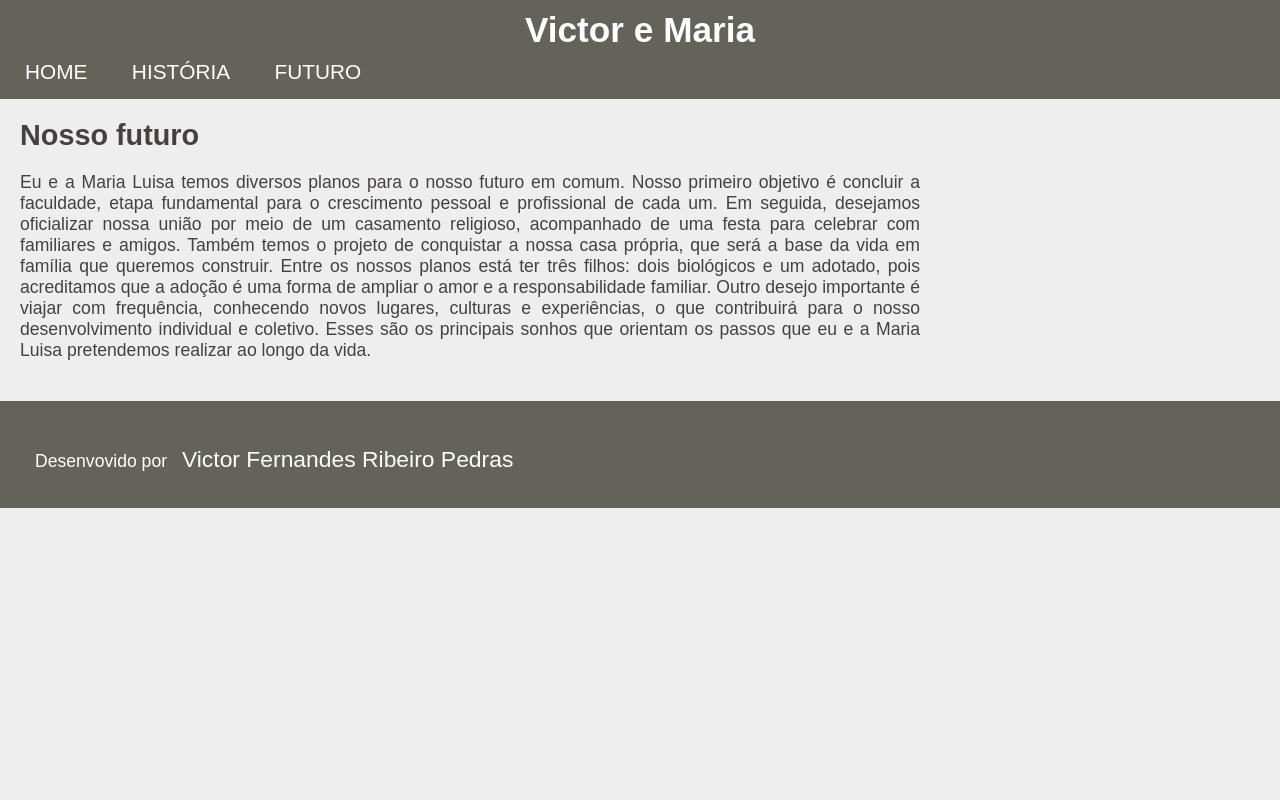
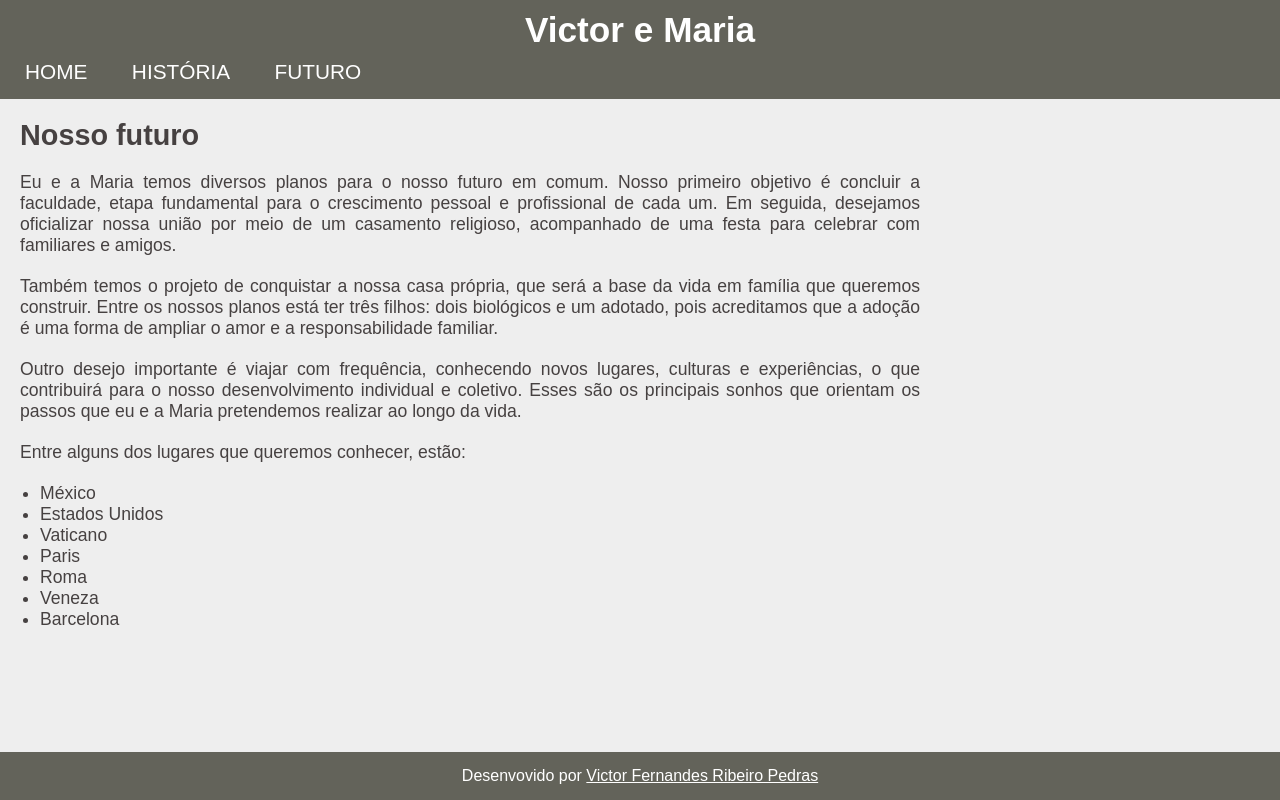
Before and after one commit to victorpedras/Exercicio-FrontEnd, a plain HTML site: page futuro.html in a window 1280 px wide. Drawn offline with Linux system fonts and the light colour scheme.

Commit message:
Finalizado

```diff
--- a/futuro.html
+++ b/futuro.html
@@ -19,10 +19,26 @@
     </header>
     <main>
         <h2>Nosso futuro</h2>
-        <p>Eu e a Maria Luisa temos diversos planos para o nosso futuro em comum. Nosso primeiro objetivo é concluir a faculdade, etapa fundamental para o crescimento pessoal e profissional de cada um. Em seguida, desejamos oficializar nossa união por meio de um casamento religioso, acompanhado de uma festa para celebrar com familiares e amigos.
-Também temos o projeto de conquistar a nossa casa própria, que será a base da vida em família que queremos construir. Entre os nossos planos está ter três filhos: dois biológicos e um adotado, pois acreditamos que a adoção é uma forma de ampliar o amor e a responsabilidade familiar.
-Outro desejo importante é viajar com frequência, conhecendo novos lugares, culturas e experiências, o que contribuirá para o nosso desenvolvimento individual e coletivo.
-Esses são os principais sonhos que orientam os passos que eu e a Maria Luisa pretendemos realizar ao longo da vida.</p>
+        <p>
+            Eu e a Maria temos diversos planos para o nosso futuro em comum. Nosso primeiro objetivo é concluir a faculdade, etapa fundamental para o crescimento pessoal e profissional de cada um. Em seguida, desejamos oficializar nossa união por meio de um casamento religioso, acompanhado de uma festa para celebrar com familiares e amigos.
+        </p>
+        <p>
+            Também temos o projeto de conquistar a nossa casa própria, que será a base da vida em família que queremos construir. Entre os nossos planos está ter três filhos: dois biológicos e um adotado, pois acreditamos que a adoção é uma forma de ampliar o amor e a responsabilidade familiar.
+        </p>
+        <p>
+            Outro desejo importante é viajar com frequência, conhecendo novos lugares, culturas e experiências, o que contribuirá para o nosso desenvolvimento individual e coletivo.
+            Esses são os principais sonhos que orientam os passos que eu e a Maria pretendemos realizar ao longo da vida.
+        </p>
+        <p>Entre alguns dos lugares que queremos conhecer, estão:</p>
+        <ul id="paises">
+            <li>México</li>
+            <li>Estados Unidos</li>
+            <li>Vaticano</li>
+            <li>Paris</li>
+            <li>Roma</li>
+            <li>Veneza</li>
+            <lI>Barcelona</lI>
+        </ul>
     </main>
     <footer>
         <p>Desenvovido por <a id="footer" href="https://github.com/victorpedras" target="_blank">Victor Fernandes Ribeiro Pedras</a></p>
--- a/style.css
+++ b/style.css
@@ -8,27 +8,24 @@
 }
 
 body {
+    height: 100%;
+    display: flex;
+  flex-direction: column;
     background-color: #eeeeee;
 }
+
 header {
     padding: 5px;
     background-color: #63635a;
 }
 
-nav > ul {
-    text-align: left;
+html {
+    height: 100%;
+    flex-direction: column;
 }
 
-nav > ul > li {
-    display: inline-flex;
-    margin-right: 10px;
-    margin-left: 10px;
-}
-
-main > ul > li {
-    display: inline-flex;
-    margin-right: 10px;
-    margin-left: 10px;
+main {
+  flex: 100%;
 }
 
 h1 {
@@ -52,15 +49,17 @@ h3 {
     padding-left: 20px;
 }
 
-p {
-    text-align: justify ;
-    max-width: 900px;
-    font-size: 1.1em;
-    padding: 20px;
-    padding-top: 0px;
+nav > ul {
+    text-align: left;
 }
 
-a {
+nav > ul > li {
+    display: inline-flex;
+    margin-right: 10px;
+    margin-left: 10px;
+}
+
+nav a {
     border-radius: 8px;
     padding: 10px;
     font-size: 1.3em;
@@ -68,7 +67,42 @@ a {
     color: white;
 }
 
-a:hover {
+nav a:hover {
+    background-color: #443c3c;
+}
+
+main > ul#img {
+    padding-left: 10px;
+}
+
+main > ul#img > li {
+    display: inline-flex;
+    margin-right: 5px;
+    margin-left: 5px;
+}
+
+main > ul#paises {
+    padding-left: 40px;
+    font-size: 1.1em;
+}
+
+main > p {
+    text-align: justify;
+    max-width: 900px;
+    font-size: 1.1em;
+    padding: 20px;
+    padding-top: 0px;
+}
+
+main > a {
+    border-radius: 8px;
+    padding: 10px;
+    font-size: 1.3em;
+    text-decoration: none;
+    color: white;
+}
+
+main a:hover {
     background-color: #443c3c;
     text-decoration: underline;
 }
@@ -81,12 +115,15 @@ img {
 
 footer {
     background-color: #63635a;
-    text-align: center;
-    margin-top: 20px;
     padding: 15px;
-    padding-top: 45px;
 }
 
 footer > p {
+    width: 100%;
+    text-align: center;
     color: white;
 }
+
+footer > p > a {
+    color: white;
+}
```
Also changed, not shown: historia.html (+9 -3 lines), index.html (+2 -2 lines).
